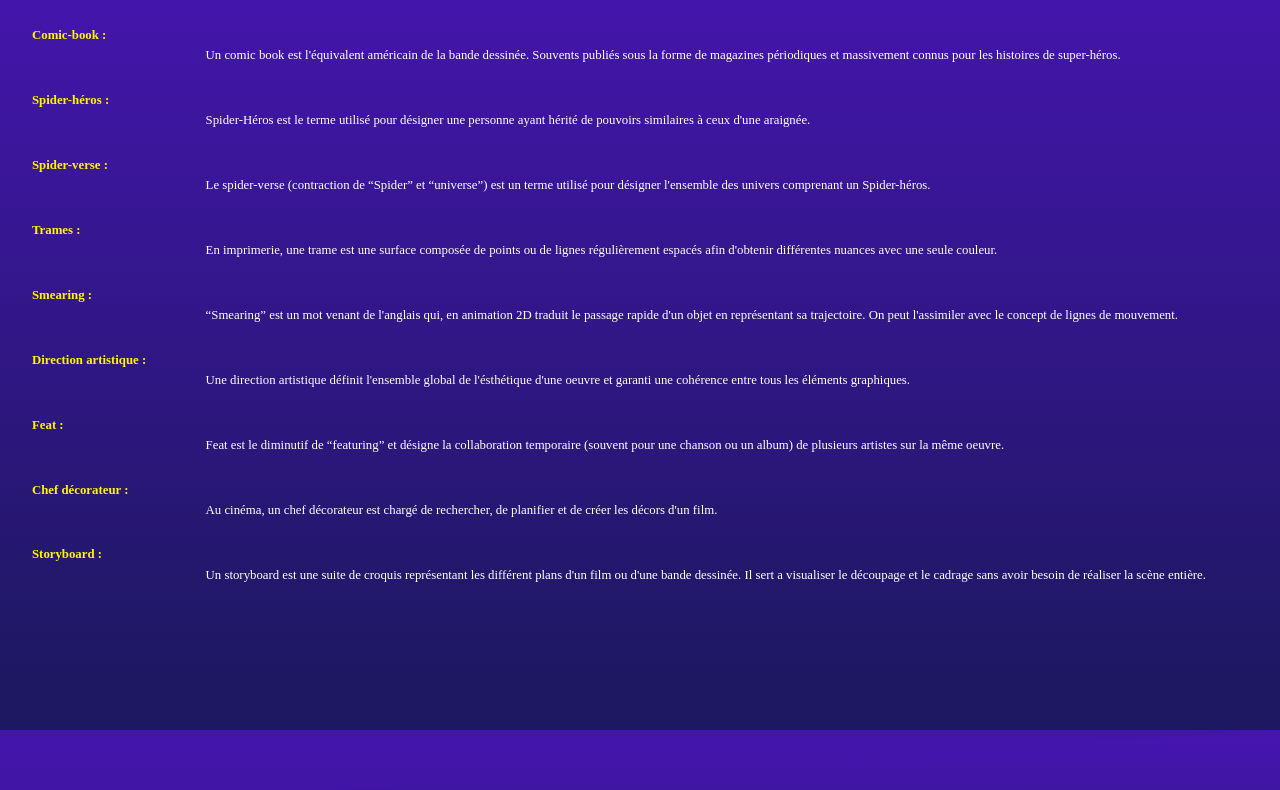
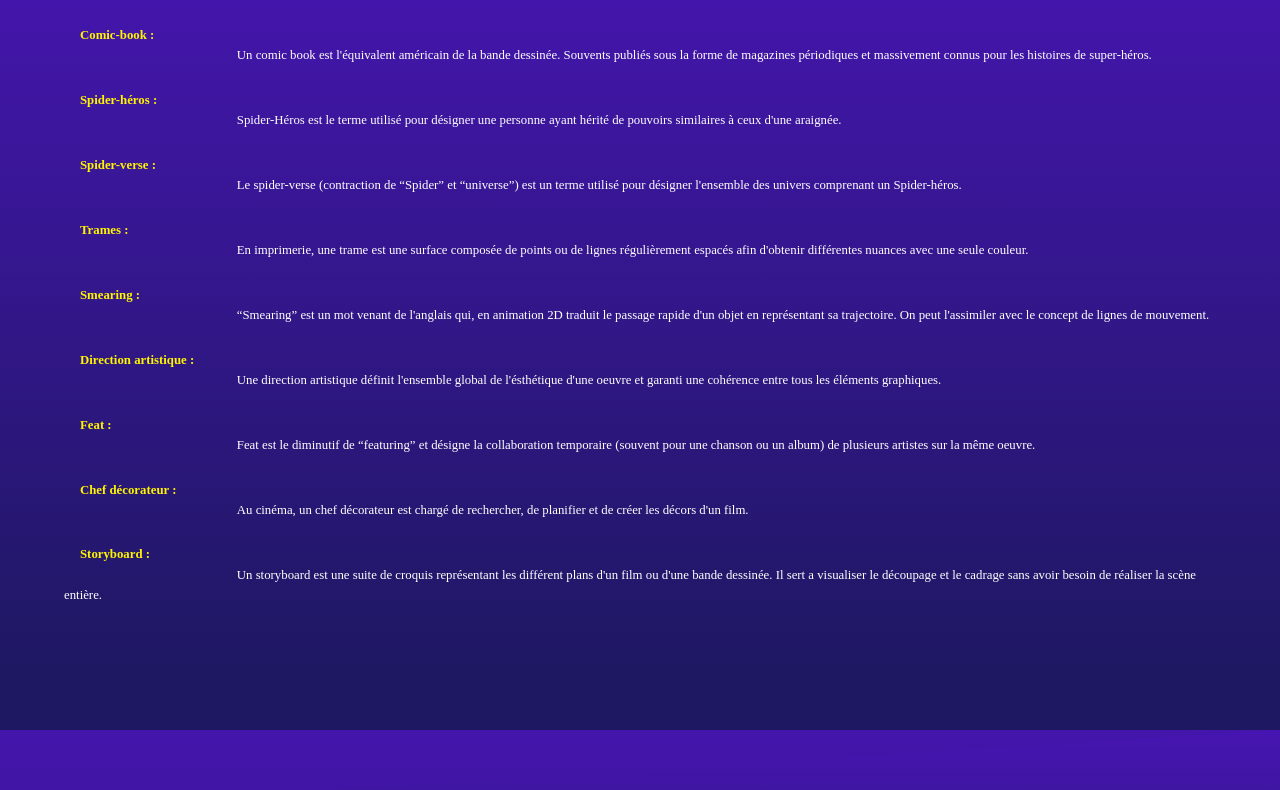
Before and after one commit to MMI-SAE-105/2023-sae105-projet-rayane-damage, a plain HTML site: page fr/glossary.html in a window 1280 px wide. Shown: the part 134-924 px from the top of the page. Drawn offline with nearby package versions, Linux system fonts and the light colour scheme; a web font is replaced by a local one.

Commit message:
removed margin left on sec content

```diff
--- a/src/css/layout/sec-page.css
+++ b/src/css/layout/sec-page.css
@@ -33,7 +33,6 @@
     position: relative;
 
     bottom: -8px;
-    left: 10vw;
     height: 2px;
     width: 80vw;
 
@@ -42,10 +41,13 @@
 
 
 .sec-content{
-    margin-left: var(--space2x);
     display: flex;
     flex-direction: column;
+    align-items: center;
     gap: 3vh;
+}
+.sec-content__item{
+    width: 90vw;
 }
 .item__title{
     color: var(--tonique-2);
@@ -55,4 +57,5 @@
 }
 .item__content{
     margin: 0;
+    width: 90vw;
 }
```
